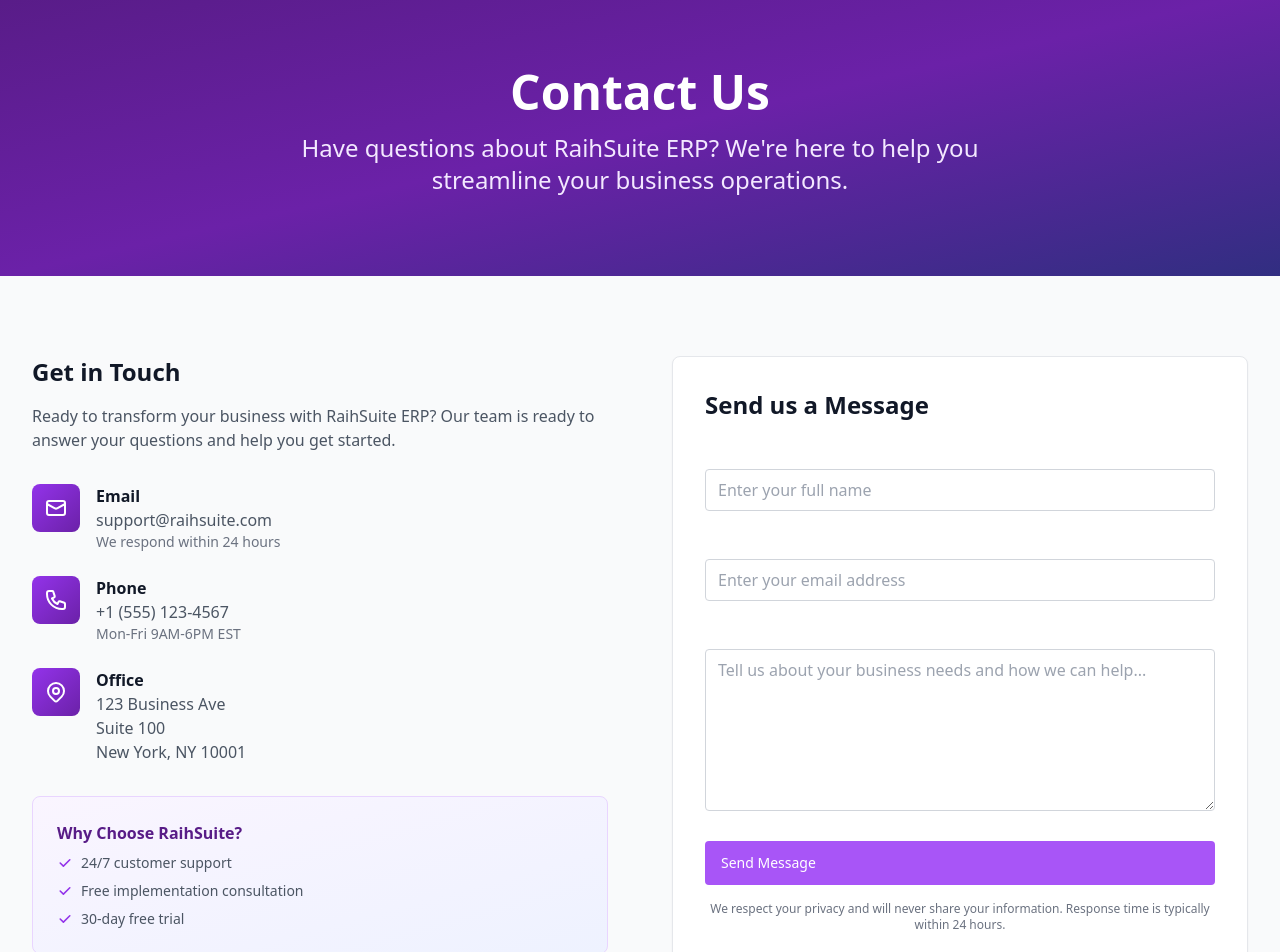
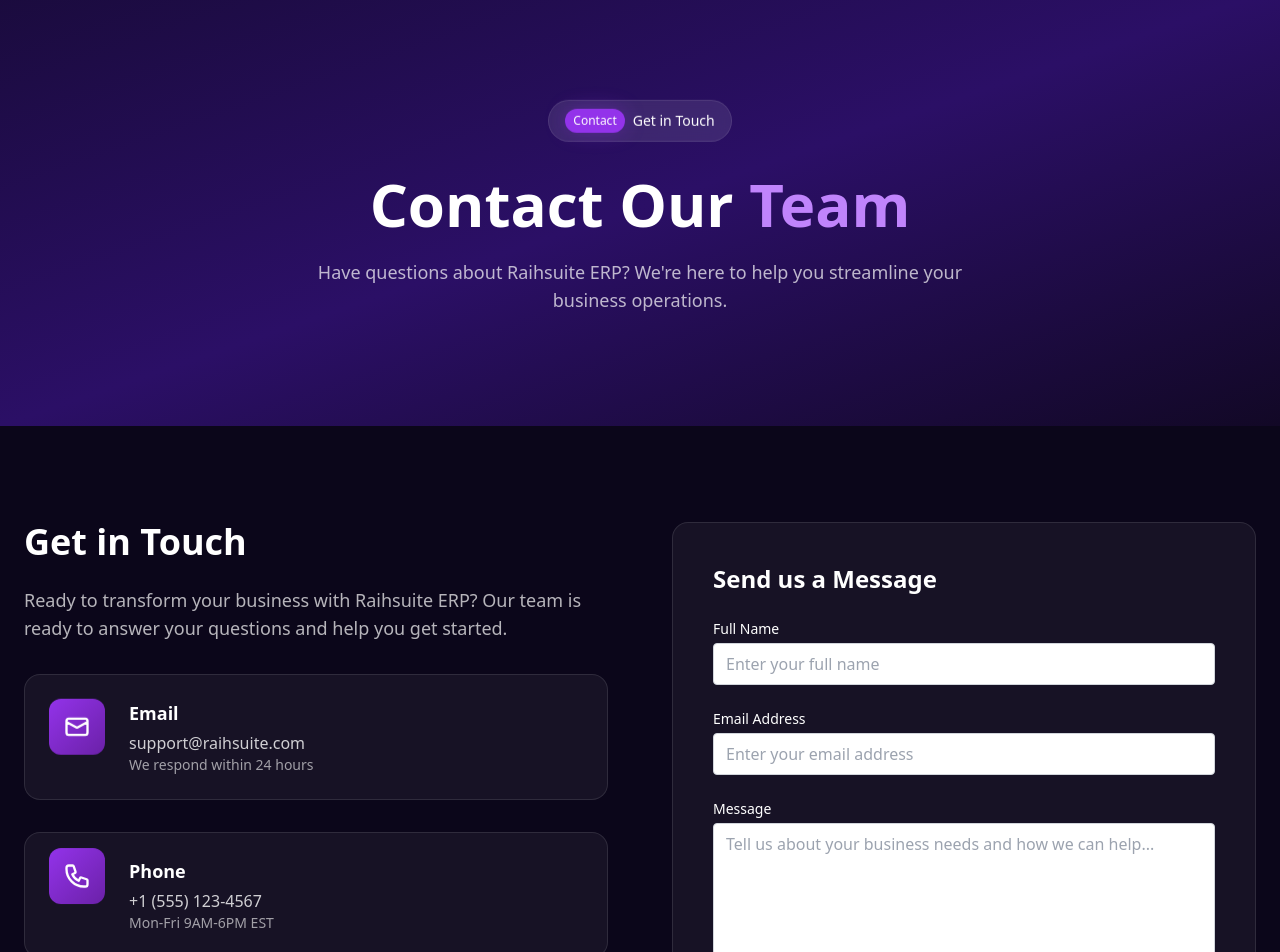
Before and after one commit to raihsoft/raihsuite-website, a Next.js app: page /contact in a window 1280 px wide. Shown: the part 140-1092 px from the top of the page. Built offline with nearby package versions, Linux system fonts and the light colour scheme.

Commit message:
contactpage-created

```diff
--- a/src/app/contact/page.tsx
+++ b/src/app/contact/page.tsx
@@ -51,100 +51,113 @@
   }
 
   return (
-    <div className="min-h-screen bg-gray-50">
-      {/* Hero Section */}
-      <section className="bg-gradient-to-br from-purple-900 via-purple-800 to-indigo-900 py-20">
-        <div className="px-4 sm:px-6 lg:px-8 text-center">
-          <h1 className="text-4xl lg:text-5xl font-bold text-white mb-4">Contact Us</h1>
-          <p className="text-xl lg:text-2xl text-purple-100 max-w-3xl mx-auto">
-            Have questions about RaihSuite ERP? We're here to help you streamline your business operations.
+    <div className="bg-[#0b061a] text-white min-h-screen">
+
+      {/* HERO */}
+      <section className="relative overflow-hidden">
+        <div className="absolute inset-0 bg-gradient-to-br from-[#1a0b3d] via-[#2b0f66] to-[#120826] animate-fade-in" />
+
+        <div className="relative px-6 py-28 text-center">
+          <span className="inline-flex items-center gap-2 bg-white/10 border border-white/10 px-4 py-2 rounded-full text-sm backdrop-blur animate-float mx-auto">
+            <span className="bg-purple-600 text-xs px-2 py-1 rounded-full animate-pulse-glow">Contact</span>
+            Get in Touch
+          </span>
+
+          <h1 className="mt-8 text-5xl lg:text-6xl font-bold leading-tight animate-slide-up animate-stagger-1">
+            Contact Our <span className="text-purple-400">Team</span>
+          </h1>
+
+          <p className="mt-6 text-lg text-white/70 max-w-2xl mx-auto animate-slide-up animate-stagger-2">
+            Have questions about Raihsuite ERP? We're here to help you streamline your business operations.
           </p>
         </div>
       </section>
 
-      {/* Contact Section */}
-      <section className="py-20">
-        <div className="px-4 sm:px-6 lg:px-8">
+      {/* CONTACT SECTION */}
+      <section className="py-24 animate-fade-in">
+        <div className="px-6">
           <div className="grid lg:grid-cols-2 gap-12 lg:gap-16 max-w-7xl mx-auto">
+
             {/* Contact Information */}
-            <div className="space-y-8">
+            <div className="space-y-8 animate-slide-in-left">
               <div>
-                <h2 className="text-2xl font-bold text-gray-900 mb-4">Get in Touch</h2>
-                <p className="text-gray-600 mb-6">
-                  Ready to transform your business with RaihSuite ERP? Our team is ready to answer your questions
+                <h2 className="text-3xl lg:text-4xl font-bold mb-6">Get in Touch</h2>
+                <p className="text-white/70 mb-8 text-lg">
+                  Ready to transform your business with Raihsuite ERP? Our team is ready to answer your questions
                   and help you get started.
                 </p>
               </div>
 
-              <div className="space-y-6">
-                <div className="flex items-start space-x-4">
-                  <div className="w-12 h-12 bg-gradient-to-br from-purple-600 to-purple-800 rounded-lg flex items-center justify-center flex-shrink-0">
-                    <svg className="w-6 h-6 text-white" fill="none" stroke="currentColor" viewBox="0 0 24 24">
+              <div className="space-y-8">
+                <div className="flex items-start space-x-6 p-6 rounded-2xl bg-white/5 border border-white/10 backdrop-blur-sm">
+                  <div className="w-14 h-14 bg-gradient-to-br from-purple-600 to-purple-800 rounded-xl flex items-center justify-center flex-shrink-0 animate-float">
+                    <svg className="w-7 h-7 text-white" fill="none" stroke="currentColor" viewBox="0 0 24 24">
                       <path strokeLinecap="round" strokeLinejoin="round" strokeWidth={2} d="M3 8l7.89 4.26a2 2 0 002.22 0L21 8M5 19h14a2 2 0 002-2V7a2 2 0 00-2-2H5a2 2 0 00-2 2v10a2 2 0 002 2z" />
                     </svg>
                   </div>
                   <div>
-                    <h3 className="font-semibold text-gray-900">Email</h3>
-                    <p className="text-gray-600">support@raihsuite.com</p>
-                    <p className="text-sm text-gray-500">We respond within 24 hours</p>
+                    <h3 className="font-semibold text-white text-lg mb-1">Email</h3>
+                    <p className="text-white/80">support@raihsuite.com</p>
+                    <p className="text-sm text-white/60">We respond within 24 hours</p>
                   </div>
                 </div>
 
-                <div className="flex items-start space-x-4">
-                  <div className="w-12 h-12 bg-gradient-to-br from-purple-600 to-purple-800 rounded-lg flex items-center justify-center flex-shrink-0">
-                    <svg className="w-6 h-6 text-white" fill="none" stroke="currentColor" viewBox="0 0 24 24">
+                <div className="flex items-start space-x-6 p-6 rounded-2xl bg-white/5 border border-white/10 backdrop-blur-sm">
+                  <div className="w-14 h-14 bg-gradient-to-br from-purple-600 to-purple-800 rounded-xl flex items-center justify-center flex-shrink-0 animate-float" style={{animationDelay: '1s'}}>
+                    <svg className="w-7 h-7 text-white" fill="none" stroke="currentColor" viewBox="0 0 24 24">
                       <path strokeLinecap="round" strokeLinejoin="round" strokeWidth={2} d="M3 5a2 2 0 012-2h3.28a1 1 0 01.948.684l1.498 4.493a1 1 0 01-.502 1.21l-2.257 1.13a11.042 11.042 0 005.516 5.516l1.13-2.257a1 1 0 011.21-.502l4.493 1.498a1 1 0 01.684.949V19a2 2 0 01-2 2h-1C9.716 21 3 14.284 3 6V5z" />
                     </svg>
                   </div>
                   <div>
-                    <h3 className="font-semibold text-gray-900">Phone</h3>
-                    <p className="text-gray-600">+1 (555) 123-4567</p>
-                    <p className="text-sm text-gray-500">Mon-Fri 9AM-6PM EST</p>
+                    <h3 className="font-semibold text-white text-lg mb-1">Phone</h3>
+                    <p className="text-white/80">+1 (555) 123-4567</p>
+                    <p className="text-sm text-white/60">Mon-Fri 9AM-6PM EST</p>
                   </div>
                 </div>
 
-                <div className="flex items-start space-x-4">
-                  <div className="w-12 h-12 bg-gradient-to-br from-purple-600 to-purple-800 rounded-lg flex items-center justify-center flex-shrink-0">
-                    <svg className="w-6 h-6 text-white" fill="none" stroke="currentColor" viewBox="0 0 24 24">
+                <div className="flex items-start space-x-6 p-6 rounded-2xl bg-white/5 border border-white/10 backdrop-blur-sm">
+                  <div className="w-14 h-14 bg-gradient-to-br from-purple-600 to-purple-800 rounded-xl flex items-center justify-center flex-shrink-0 animate-float" style={{animationDelay: '2s'}}>
+                    <svg className="w-7 h-7 text-white" fill="none" stroke="currentColor" viewBox="0 0 24 24">
                       <path strokeLinecap="round" strokeLinejoin="round" strokeWidth={2} d="M17.657 16.657L13.414 20.9a1.998 1.998 0 01-2.827 0l-4.244-4.243a8 8 0 1111.314 0z" />
                       <path strokeLinecap="round" strokeLinejoin="round" strokeWidth={2} d="M15 11a3 3 0 11-6 0 3 3 0 016 0z" />
                     </svg>
                   </div>
                   <div>
-                    <h3 className="font-semibold text-gray-900">Office</h3>
-                    <p className="text-gray-600">123 Business Ave<br />Suite 100<br />New York, NY 10001</p>
+                    <h3 className="font-semibold text-white text-lg mb-1">Office</h3>
+                    <p className="text-white/80">123 Business Ave<br />Suite 100<br />New York, NY 10001</p>
                   </div>
                 </div>
               </div>
 
-              <div className="bg-gradient-to-br from-purple-50 to-indigo-50 p-6 rounded-lg border border-purple-200">
-                <h3 className="font-semibold text-purple-900 mb-2">Why Choose RaihSuite?</h3>
-                <ul className="space-y-2 text-sm text-gray-600">
+              <div className="bg-gradient-to-br from-purple-900/20 to-indigo-900/20 p-8 rounded-2xl border border-purple-500/20 backdrop-blur-sm">
+                <h3 className="font-semibold text-purple-300 mb-4 text-xl">Why Choose Raihsuite?</h3>
+                <ul className="space-y-3">
                   <li className="flex items-center">
-                    <svg className="w-4 h-4 text-purple-600 mr-2" fill="currentColor" viewBox="0 0 20 20">
+                    <svg className="w-5 h-5 text-purple-400 mr-3" fill="currentColor" viewBox="0 0 20 20">
                       <path fillRule="evenodd" d="M16.707 5.293a1 1 0 010 1.414l-8 8a1 1 0 01-1.414 0l-4-4a1 1 0 011.414-1.414L8 12.586l7.293-7.293a1 1 0 011.414 0z" clipRule="evenodd" />
                     </svg>
-                    24/7 customer support
+                    <span className="text-white/80">24/7 customer support</span>
                   </li>
                   <li className="flex items-center">
-                    <svg className="w-4 h-4 text-purple-600 mr-2" fill="currentColor" viewBox="0 0 20 20">
+                    <svg className="w-5 h-5 text-purple-400 mr-3" fill="currentColor" viewBox="0 0 20 20">
                       <path fillRule="evenodd" d="M16.707 5.293a1 1 0 010 1.414l-8 8a1 1 0 01-1.414 0l-4-4a1 1 0 011.414-1.414L8 12.586l7.293-7.293a1 1 0 011.414 0z" clipRule="evenodd" />
                     </svg>
-                    Free implementation consultation
+                    <span className="text-white/80">Free implementation consultation</span>
                   </li>
                   <li className="flex items-center">
-                    <svg className="w-4 h-4 text-purple-600 mr-2" fill="currentColor" viewBox="0 0 20 20">
+                    <svg className="w-5 h-5 text-purple-400 mr-3" fill="currentColor" viewBox="0 0 20 20">
                       <path fillRule="evenodd" d="M16.707 5.293a1 1 0 010 1.414l-8 8a1 1 0 01-1.414 0l-4-4a1 1 0 011.414-1.414L8 12.586l7.293-7.293a1 1 0 011.414 0z" clipRule="evenodd" />
                     </svg>
-                    30-day free trial
+                    <span className="text-white/80">30-day free trial</span>
                   </li>
                 </ul>
               </div>
             </div>
 
             {/* Contact Form */}
-            <div className="bg-white p-8 rounded-lg border border-gray-200 shadow-sm">
-              <h2 className="text-2xl font-bold text-gray-900 mb-6">Send us a Message</h2>
+            <div className="animate-slide-in-right">
+              <div className="bg-white/5 border border-white/10 backdrop-blur-sm rounded-2xl p-8 lg:p-10">
+                <h3 className="text-2xl font-bold text-white mb-6">Send us a Message</h3>
 
                 {status === 'success' && (
                   <Alert type="success" message="Thank you! Your message has been sent successfully. We'll get back to you soon." />
@@ -180,16 +193,27 @@
                   <Button
                     type="submit"
                     disabled={form.formState.isSubmitting}
-                  className="w-full py-3 text-lg"
+                    className="w-full bg-gradient-to-r from-purple-600 to-purple-800 hover:from-purple-700 hover:to-purple-900 text-white font-semibold py-4 px-8 rounded-xl transition-all duration-200 transform hover:scale-105 disabled:opacity-50 disabled:cursor-not-allowed disabled:transform-none"
                   >
-                  {form.formState.isSubmitting ? 'Sending...' : 'Send Message'}
+                    {form.formState.isSubmitting ? (
+                      <div className="flex items-center justify-center">
+                        <svg className="animate-spin -ml-1 mr-3 h-5 w-5 text-white" xmlns="http://www.w3.org/2000/svg" fill="none" viewBox="0 0 24 24">
+                          <circle className="opacity-25" cx="12" cy="12" r="10" stroke="currentColor" strokeWidth="4"></circle>
+                          <path className="opacity-75" fill="currentColor" d="M4 12a8 8 0 018-8V0C5.373 0 0 5.373 0 12h4zm2 5.291A7.962 7.962 0 014 12H0c0 3.042 1.135 5.824 3 7.938l3-2.647z"></path>
+                        </svg>
+                        Sending...
+                      </div>
+                    ) : (
+                      'Send Message'
+                    )}
                   </Button>
                 </form>
 
-              <p className="text-xs text-gray-500 mt-4 text-center">
+                <p className="text-xs text-white/60 mt-6 text-center">
                   We respect your privacy and will never share your information.
                   Response time is typically within 24 hours.
                 </p>
+              </div>
             </div>
           </div>
         </div>
--- a/src/app/layout.tsx
+++ b/src/app/layout.tsx
@@ -2,7 +2,7 @@
 import type { Metadata } from "next";
 
 export const metadata: Metadata = {
-  title: "RaihSuite ERP - Streamline Your Business Operations",
+  title: "Raihsuite ERP - Streamline Your Business Operations",
   description:
     "Comprehensive Enterprise Resource Planning solution to manage inventory, finance, HR, and more. Boost productivity and efficiency with RaihSuite ERP.",
 };
@@ -19,7 +19,7 @@
         {/* NAVBAR */}
         <header className="fixed top-0 left-0 w-full z-50">
           <div className="max-w-7xl mx-auto px-6 pt-6">
-            <div className="backdrop-blur-md bg-white/5 border border-white/10 rounded-2xl px-6 py-4 flex items-center justify-between">
+            <div className="backdrop-blur-lg bg-white/10 border border-white/20 rounded-2xl px-6 py-4 flex items-center justify-between shadow-lg">
 
               {/* Logo */}
               <div className="flex items-center gap-1">
--- a/src/app/page.tsx
+++ b/src/app/page.tsx
@@ -14,7 +14,7 @@
           <div className="animate-slide-in-left">
             <span className="inline-flex items-center gap-2 bg-white/10 border border-white/10 px-4 py-2 rounded-full text-sm backdrop-blur animate-float">
               <span className="bg-purple-600 text-xs px-2 py-1 rounded-full animate-pulse-glow">New</span>
-              RaihSuite Release v1.0
+              Raihsuite Release
             </span>
 
             <h1 className="mt-8 text-5xl lg:text-6xl font-bold leading-tight animate-slide-up animate-stagger-1">
```
Lines whose indentation alone changed are shown as unchanged.
